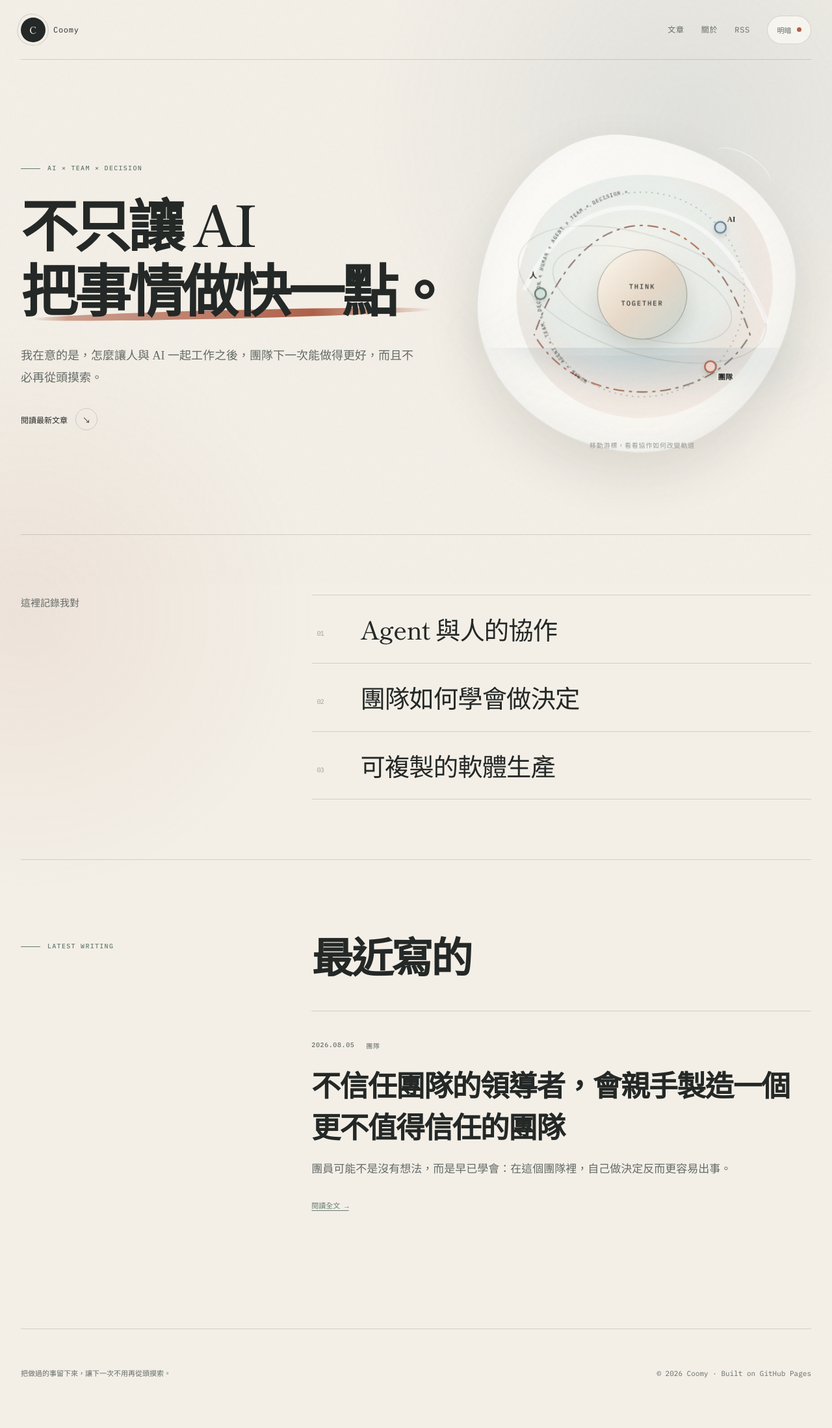
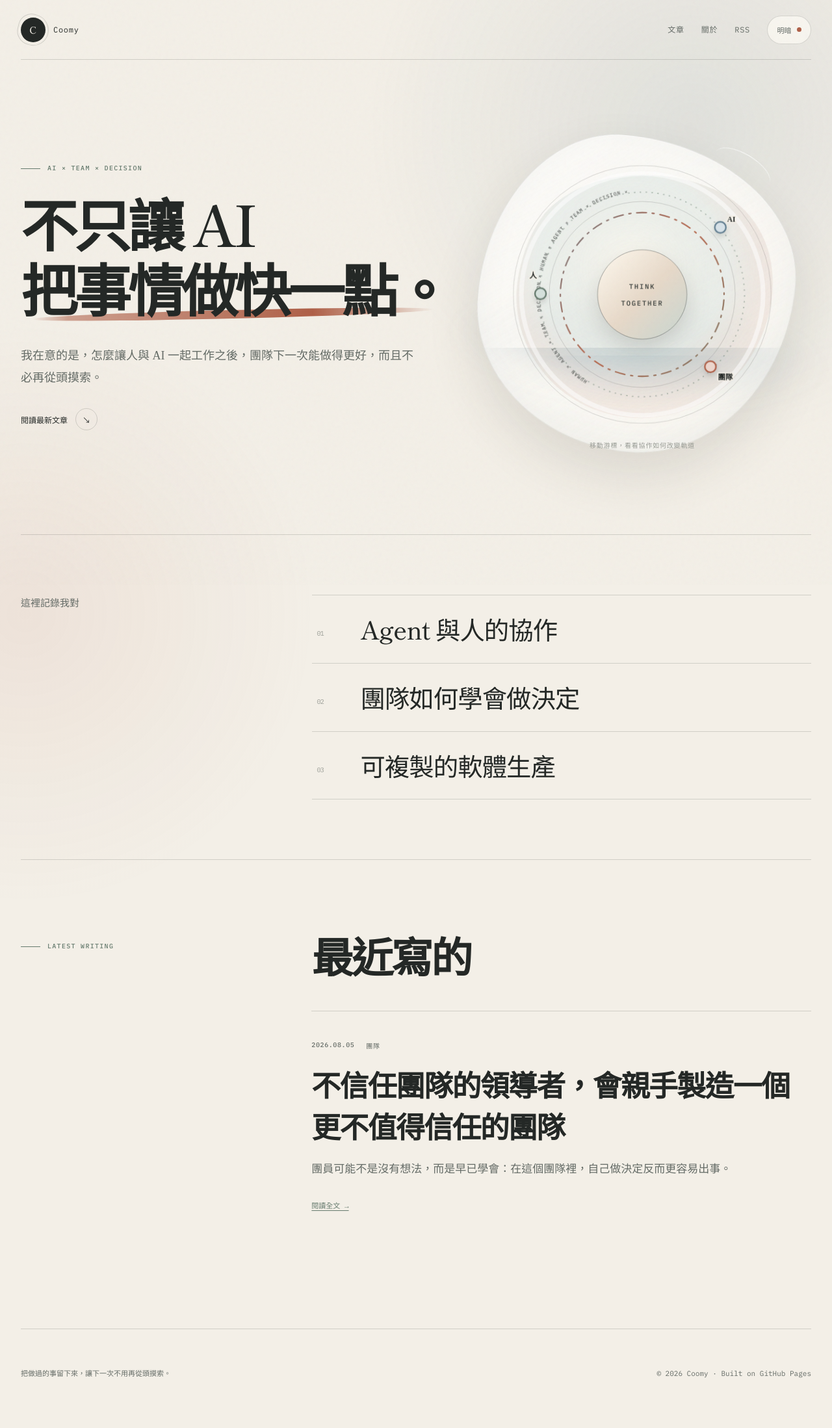
Before and after one commit to coomySF/coomySF.github.io, a Jekyll site: the page built from index.html, in a window 1280 px wide. Shown: the whole page at 65% size. Built offline with Jekyll 4.4.1, drawn with Linux system fonts in a browser that asks for light colours.

Commit message:
perfect orbit geometry and add GitHub portrait

```diff
--- a/_layouts/default.html
+++ b/_layouts/default.html
@@ -11,7 +11,7 @@
     <link rel="preconnect" href="https://fonts.googleapis.com">
     <link rel="preconnect" href="https://fonts.gstatic.com" crossorigin>
     <link href="https://fonts.googleapis.com/css2?family=IBM+Plex+Mono:wght@400;500&family=Noto+Serif+TC:wght@400;500;600;700&family=Shippori+Mincho:wght@500;600&display=swap" rel="stylesheet">
-    <link rel="stylesheet" href="{{ '/assets/css/style.css' | relative_url }}?v=20260805-2">
+    <link rel="stylesheet" href="{{ '/assets/css/style.css' | relative_url }}?v=20260805-3">
     <script>
       document.documentElement.classList.add('js');
       document.documentElement.dataset.theme = localStorage.getItem('coomy-theme-v2') || 'light';
@@ -40,6 +40,6 @@
       <p>把做過的事留下來，讓下一次不用再從頭摸索。</p>
       <p>© {{ 'now' | date: '%Y' }} Coomy · Built on GitHub Pages</p>
     </footer>
-    <script src="{{ '/assets/js/site.js' | relative_url }}?v=20260805-2" defer></script>
+    <script src="{{ '/assets/js/site.js' | relative_url }}?v=20260805-3" defer></script>
   </body>
 </html>
--- a/assets/css/style.css
+++ b/assets/css/style.css
@@ -233,9 +233,8 @@
 .orbit-shadow { position: absolute; inset: 29% 12% 4%; z-index: -3; background: color-mix(in srgb, var(--blue) 23%, transparent); border-radius: 50%; filter: blur(48px); transform: translateZ(-80px) rotateX(70deg); }
 .orbit-svg { display: block; width: 100%; height: 100%; overflow: visible; transform-style: preserve-3d; }
 .orbit-aura { fill: url(#aura-gradient); opacity: .76; }
-.orbit-plane ellipse, .orbit-ring, .orbit-thread, .orbit-ribbon { fill: none; vector-effect: non-scaling-stroke; }
-.orbit-plane ellipse { stroke: color-mix(in srgb, var(--ink) 18%, transparent); stroke-width: .9; }
-.orbit-plane-back { transform-origin: center; transform: rotate(18deg); }
+.orbit-plane circle, .orbit-ring, .orbit-thread, .orbit-ribbon { fill: none; vector-effect: non-scaling-stroke; transform-box: fill-box; transform-origin: center; }
+.orbit-plane circle { stroke: color-mix(in srgb, var(--ink) 18%, transparent); stroke-width: .9; }
 .orbit-ring { stroke: color-mix(in srgb, var(--sage) 70%, transparent); stroke-width: 1.25; stroke-dasharray: 2 7; transform-origin: center; animation: orbit-spin 26s linear infinite; }
 .orbit-ribbon { stroke: rgba(255,255,255,.86); stroke-width: 7; stroke-linecap: round; opacity: .62; filter: blur(.3px); }
 .orbit-thread { stroke: url(#thread-gradient); stroke-width: 2.2; stroke-linecap: round; stroke-dasharray: 15 9 3 9; stroke-dashoffset: 0; animation: thread-flow 7s linear infinite; }
@@ -304,6 +303,47 @@
 .about-copy { max-width: 760px; margin: 82px auto 135px; font-size: 21px; line-height: 2; }
 .about-copy p { margin: 1.55em 0; }
 .about-copy strong { color: var(--clay); font-weight: 600; }
+.page-intro-about { display: grid; grid-template-columns: minmax(0, 1fr) 260px; align-items: center; gap: 7vw; overflow: visible; }
+.page-intro-about::after { right: 19%; bottom: 8%; }
+.about-avatar {
+  position: relative;
+  z-index: 2;
+  width: 220px;
+  justify-self: end;
+  color: var(--ink);
+  text-decoration: none;
+  perspective: 700px;
+}
+.about-avatar img {
+  display: block;
+  width: 176px;
+  height: 176px;
+  margin-left: auto;
+  object-fit: cover;
+  border: 8px solid color-mix(in srgb, var(--surface) 92%, var(--paper));
+  border-radius: 50%;
+  box-shadow: 0 22px 55px rgba(48, 48, 42, .16);
+  filter: saturate(.86) contrast(1.03);
+  transform: rotate(2deg);
+  transition: transform .5s var(--ease), filter .35s ease, box-shadow .5s var(--ease);
+}
+.avatar-orbit {
+  position: absolute;
+  top: -16px;
+  right: -17px;
+  width: 210px;
+  height: 210px;
+  border: 1px solid color-mix(in srgb, var(--clay) 48%, transparent);
+  border-radius: 50%;
+  transform: rotateX(68deg) rotateZ(-12deg);
+  transition: transform .7s var(--ease);
+}
+.avatar-orbit::after { content: ""; position: absolute; top: 50%; left: -5px; width: 9px; height: 9px; background: var(--clay); border-radius: 50%; box-shadow: 0 0 0 5px var(--paper); }
+.avatar-caption { display: flex; align-items: baseline; justify-content: space-between; gap: 12px; margin-top: 18px; font-family: var(--mono); }
+.avatar-caption strong { font-size: 12px; font-weight: 500; }
+.avatar-caption small { color: var(--muted); font-size: 8px; letter-spacing: .08em; }
+.about-avatar:hover img { filter: saturate(1) contrast(1.04); transform: rotate(-2deg) translateY(-6px) rotateY(-4deg); box-shadow: 0 30px 65px rgba(48, 48, 42, .2); }
+.about-avatar:hover .avatar-orbit { transform: rotateX(63deg) rotateZ(14deg) scale(1.04); }
 
 .post { width: min(100%, 820px); margin-inline: auto; }
 .post-header { position: relative; padding: 105px 0 72px; border-bottom: 1px solid var(--line); }
@@ -354,6 +394,11 @@
   .archive-item { grid-template-columns: 1fr; gap: 12px; }
   .page-intro { padding: 78px 0 62px; }
   .page-intro::after { opacity: .55; }
+  .page-intro-about { grid-template-columns: 1fr; gap: 48px; }
+  .page-intro-about::after { right: 7%; bottom: 5%; }
+  .about-avatar { width: 200px; justify-self: start; margin-left: 16px; }
+  .about-avatar img { width: 156px; height: 156px; }
+  .avatar-orbit { width: 188px; height: 188px; }
   .post-header { padding: 75px 0 50px; }
   .post-deck { font-size: 18px; }
   .post-body { padding: 48px 0; font-size: 17px; }
--- a/index.html
+++ b/index.html
@@ -40,12 +40,12 @@
       </defs>
       <path class="orbit-aura" d="M103 129C162 62 285 49 377 91c95 43 115 152 72 244-42 91-142 145-246 117C96 423 42 319 61 226c8-39 21-70 42-97Z" />
       <g class="orbit-plane orbit-plane-back">
-        <ellipse cx="260" cy="260" rx="208" ry="95" />
-        <ellipse cx="260" cy="260" rx="150" ry="67" />
+        <circle cx="260" cy="260" r="208" />
+        <circle cx="260" cy="260" r="150" />
       </g>
       <circle class="orbit-ring" cx="260" cy="260" r="165" />
-      <path class="orbit-ribbon" d="M71 250C122 143 200 107 283 124c91 19 140 88 177 179" />
-      <path class="orbit-thread" d="M86 325 C165 90 355 90 434 325 C365 448 155 448 86 325Z" />
+      <circle class="orbit-ribbon" cx="260" cy="260" r="195" />
+      <circle class="orbit-thread" cx="260" cy="260" r="132" />
       <text class="orbit-copy">
         <textPath href="#orbit-copy-path" startOffset="0%">HUMAN × AGENT × TEAM × DECISION × HUMAN × AGENT × TEAM × DECISION × </textPath>
       </text>
```
Also changed, not shown: about.md (+10 -3 lines).
